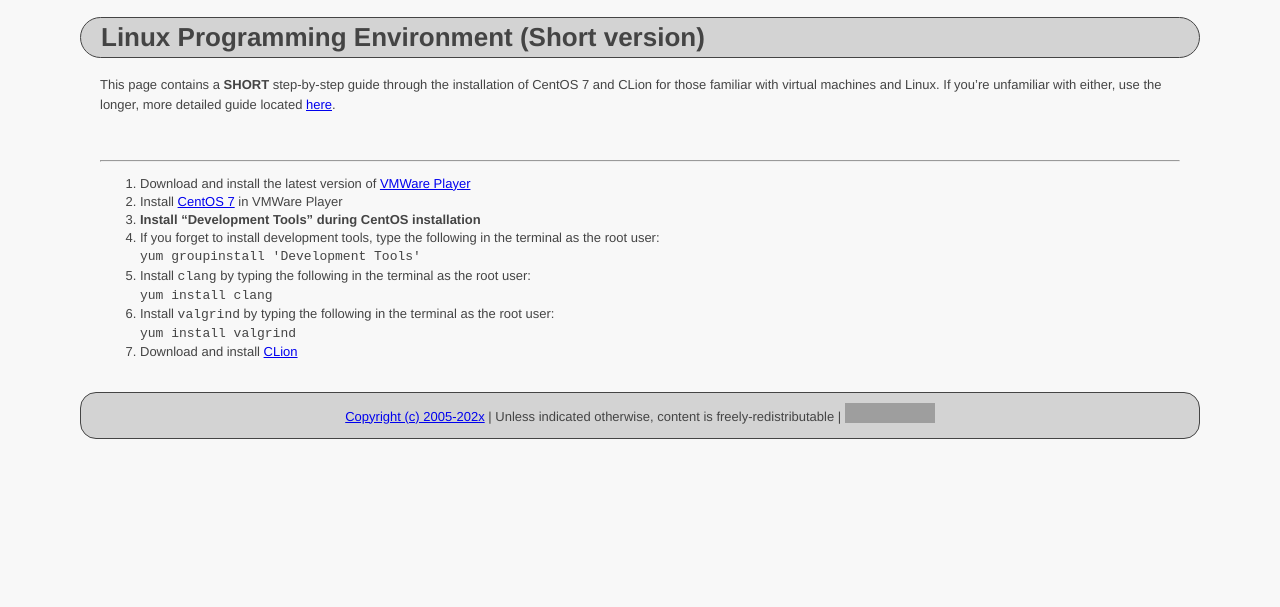
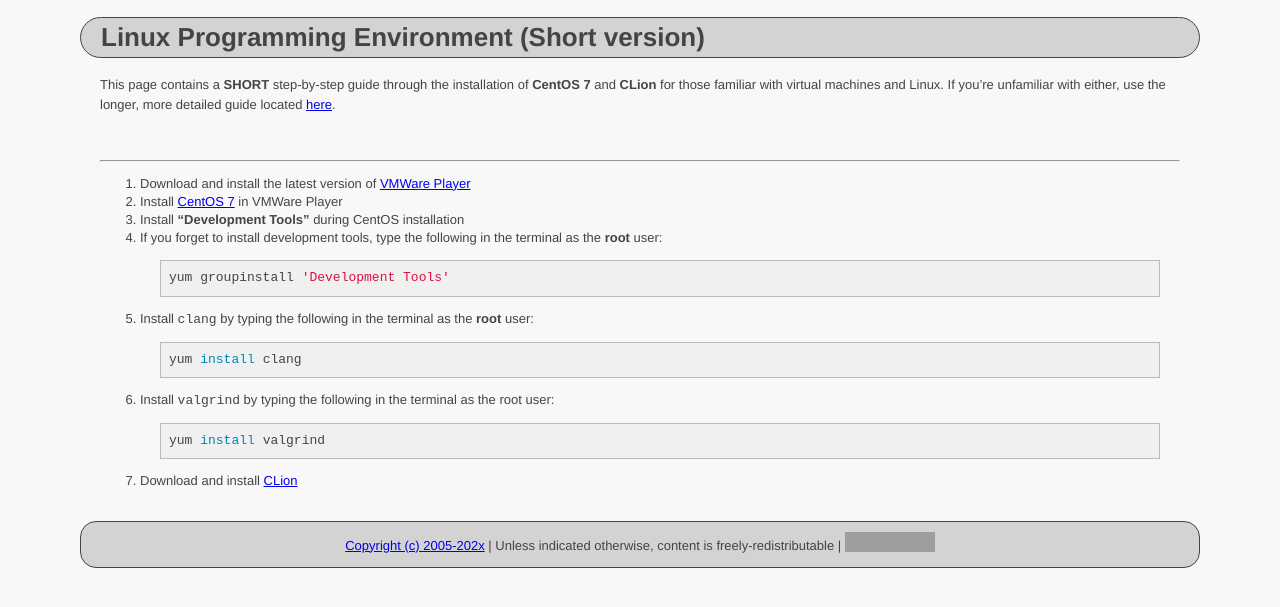
Before and after one commit to ycpcs/dev-env-setup-guide, a Jekyll site: the page built from prog_envs/centOS7/centOS7_install_short.md, in a window 1280 px wide. Shown: the top 607 px of the page. Built offline with Jekyll 4.4.1, drawn with Linux system fonts in a browser that asks for light colours; grey boxes are pictures that could not be loaded.

Commit message:
update CentOS7 Guide

````diff
--- a/prog_envs/centOS7/centOS7_install_short.md
+++ b/prog_envs/centOS7/centOS7_install_short.md
@@ -3,9 +3,7 @@ layout: default
 title: Linux Programming Environment (Short version)
 ---
 
-This page contains a **SHORT** step-by-step guide through the installation of CentOS 7 and CLion
-for those familiar with virtual machines and Linux.  If you're unfamiliar with either,
-use the longer, more detailed guide located [here](centOS7_install.html).
+This page contains a **SHORT** step-by-step guide through the installation of **CentOS 7** and **CLion** for those familiar with virtual machines and Linux.  If you're unfamiliar with either, use the longer, more detailed guide located [here](centOS7_install.html).
 
 <br>
 
@@ -13,11 +11,17 @@ use the longer, more detailed guide located [here](centOS7_install.html).
 
   1. Download and install the latest version of [VMWare Player](https://customerconnect.vmware.com/en/downloads/details?downloadGroup=PLAYER-1556&productId=800&rPId=47861)
   2. Install [CentOS 7](http://mirror.cs.pitt.edu/centos/7/isos/x86_64/CentOS-7-x86_64-DVD-2009.iso) in VMWare Player
-  3. **Install "Development Tools" during CentOS installation**
-  4. If you forget to install development tools, type the following in the terminal as the root user:
-     <br>```yum groupinstall 'Development Tools'```
-  5. Install ```clang``` by typing the following in the terminal as the root user:
-     <br>```yum install clang```
-  6. Install ```valgrind``` by typing the following in the terminal as the root user:
-     <br>```yum install valgrind```
+  3. Install **"Development Tools"** during CentOS installation
+  4. If you forget to install development tools, type the following in the terminal as the **root** user:
+     ```shell
+     yum groupinstall 'Development Tools'
+     ```
+  5. Install `clang` by typing the following in the terminal as the **root** user:
+     ```shell
+     yum install clang
+     ```
+  6. Install `valgrind` by typing the following in the terminal as the root user:
+     ```shell
+     yum install valgrind
+     ```
   7. Download and install [CLion](https://www.jetbrains.com/clion/)
````
Also changed, not shown: prog_envs/centOS7/centOS7_install.md (+83 -131 lines).
